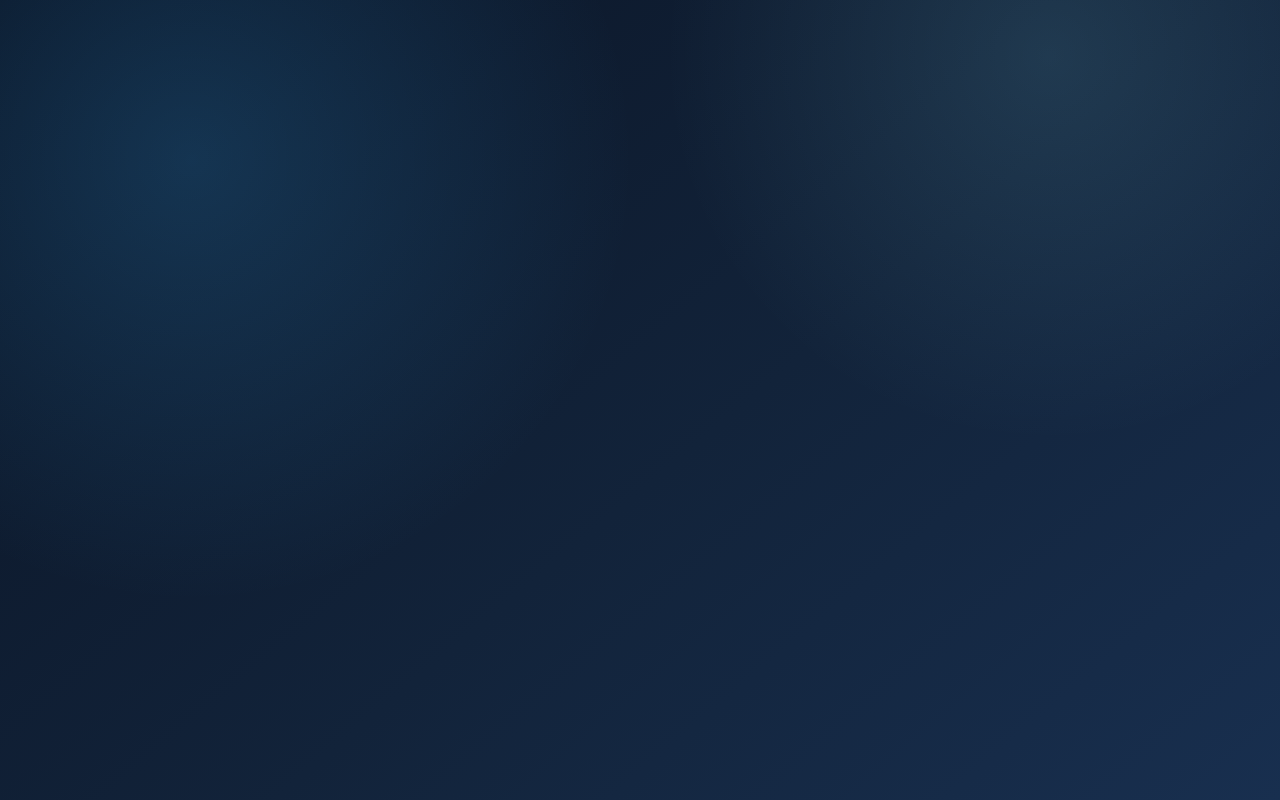
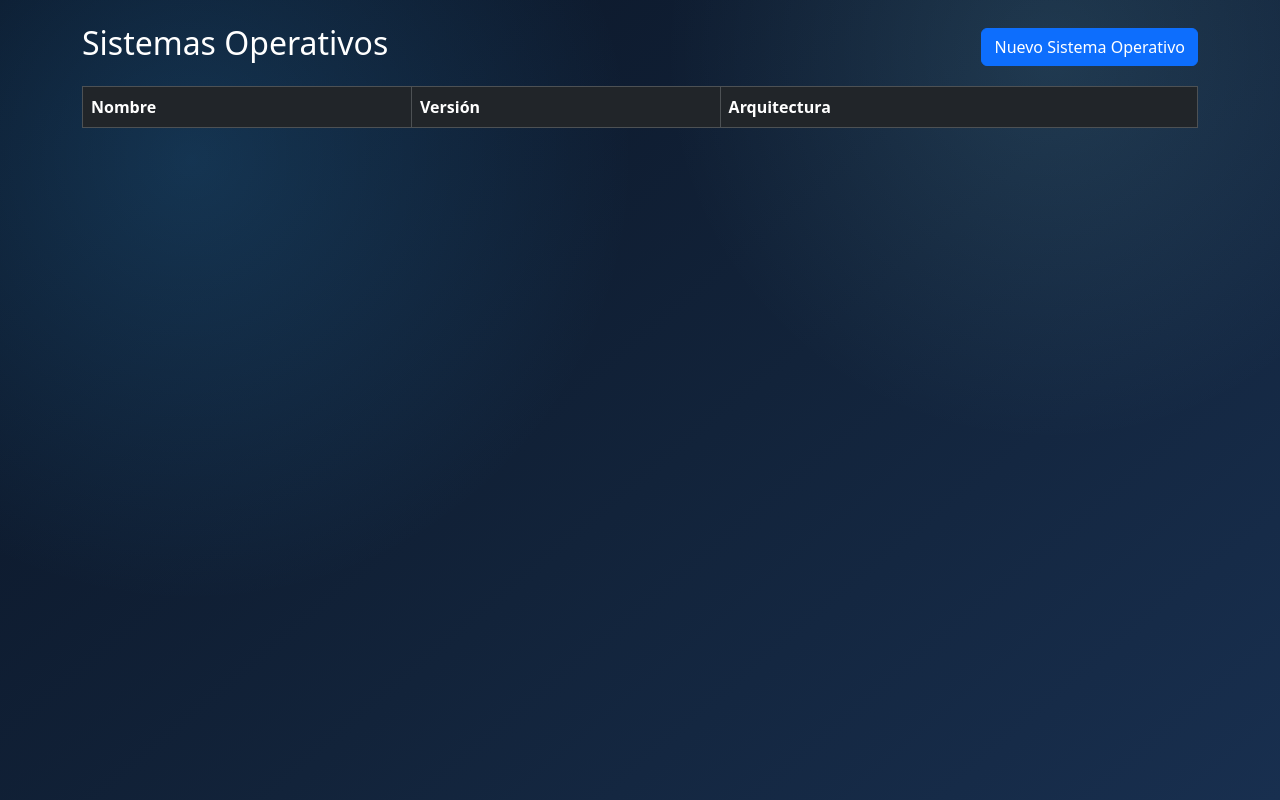
Before and after one commit to velez-017/TechPlanner2.0, an Angular app: page /sistemas-operativos in a window 1280 px wide. Before the commit this address led to /. Built offline with nearby package versions, Linux system fonts and the light colour scheme.

Commit message:
se crearon los archivos del servicio sistemas-operativos

```diff
--- a/src/app/app.routes.ts
+++ b/src/app/app.routes.ts
@@ -7,6 +7,7 @@ import { RegistroComponente } from './paginas/registro-componente/registro-compo
 import { Dashboard } from './paginas/dashboard/dashboard';
 import { Clientes } from './paginas/clientes/clientes';
 import { Analytics } from './paginas/analytics/analytics';
+import { SistemasOperativosComponent } from './paginas/sistemas-operativos/sistemas-operativos.component';
 
 export const routes: Routes = [
   { path: '', redirectTo: 'inicio', pathMatch: 'full' },
@@ -18,6 +19,7 @@ export const routes: Routes = [
   { path: 'dashboard', component: Dashboard },
   { path: 'clientes', component: Clientes },
   { path: 'analytics', component: Analytics },
+  { path: 'sistemas-operativos', component: SistemasOperativosComponent},
   {
     path: 'clientes',
     loadChildren: () => import('./clientes/clientes.routes').then(m => m.CLIENTES_ROUTES)
--- a/src/app/components/navbar/navbar.html
+++ b/src/app/components/navbar/navbar.html
@@ -37,6 +37,9 @@
           <a class="nav-link" routerLink="/registro-componente" routerLinkActive="active" (click)="closeMenu()">Componentes</a>
         </li>
         <li class="nav-item">
+          <a class="nav-link" routerLink="/sistemas-operativos" routerLinkActive="active" (click)="closeMenu()">Sistemas Operativos</a>
+        </li>
+        <li class="nav-item">
           <a class="nav-link" routerLink="/registro" routerLinkActive="active" (click)="closeMenu()">Registro</a>
         </li>
         <li class="nav-item">
--- /dev/null
+++ b/src/app/paginas/sistemas-operativos/sistemas-operativos.component.css
@@ -0,0 +1,3 @@
+h2 {
+  color: white;
+}
--- /dev/null
+++ b/src/app/paginas/sistemas-operativos/sistemas-operativos.component.html
@@ -0,0 +1,31 @@
+<div class="container mt-4">
+
+  <div class="d-flex justify-content-between align-items-center mb-3">
+    <h2>Sistemas Operativos</h2>
+
+    <button
+      class="btn btn-primary"
+      routerLink="/nuevo-sistema-operativo">
+      Nuevo Sistema Operativo
+    </button>
+  </div>
+
+  <table class="table table-striped table-bordered">
+    <thead class="table-dark">
+    <tr>
+      <th>Nombre</th>
+      <th>Versión</th>
+      <th>Arquitectura</th>
+    </tr>
+    </thead>
+
+    <tbody>
+    <!--tr *ngFor="let sistema of sistemasOperativos">
+      <td>{{ sistema.nombre }}</td>
+      <td>{{ sistema.version }}</td>
+      <td>{{ sistema.arquitectura }}</td>
+    </tr-->
+    </tbody>
+  </table>
+
+</div>
```
Also changed, not shown: src/app/paginas/sistemas-operativos/sistemas-operativos.component.ts (added, +10 -0 lines), 1 other file (tests, documents, lock files or other folders).
